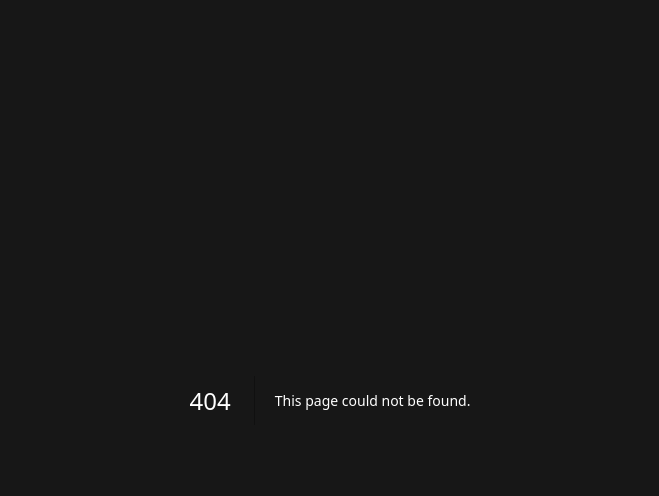
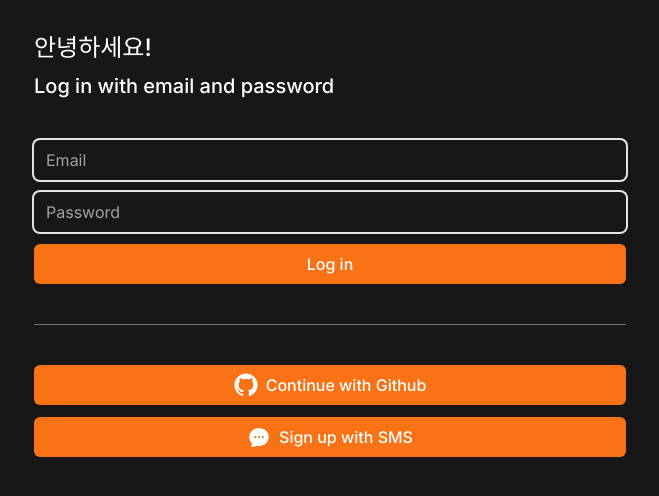
Before and after one commit to als982001/practice-carrot-market, a Next.js app: page /login in a window 1280 px wide. Before the commit this address had no page. Shown: the top 496 px of the page, without its empty margins (310-969 px from the left). Built offline with nearby package versions, Linux system fonts and the light colour scheme.

Commit message:
sms login, login 페이지

```diff
--- /dev/null
+++ b/app/login/page.tsx
@@ -0,0 +1,25 @@
+import FormInput from "@/components/FormInput";
+import FormButton from "@/components/FormButton";
+import SocialLogin from "@/components/SocialLogin";
+
+export default function Login() {
+  return (
+    <div className="flex flex-col gap-10 py-8 px-6">
+      <div className="flex flex-col gap-2 *:font-medium">
+        <h1 className="text-2xl">안녕하세요!</h1>
+        <h2 className="text-xl">Log in with email and password</h2>
+      </div>
+      <form className="flex flex-col gap-3">
+        <FormInput type="email" placeholder="Email" required errors={[]} />
+        <FormInput
+          type="password"
+          placeholder="Password"
+          required
+          errors={[]}
+        />
+        <FormButton loading={false} text="Log in" />
+      </form>
+      <SocialLogin />
+    </div>
+  );
+}
--- /dev/null
+++ b/app/sms/page.tsx
@@ -0,0 +1,28 @@
+import FormInput from "@/components/FormInput";
+import FormButton from "@/components/FormButton";
+
+export default function SMSLogin() {
+  return (
+    <div className="flex flex-col gap-10 py-8 px-6">
+      <div className="flex flex-col gap-2 *:font-medium">
+        <h1 className="text-2xl">SMS Log in</h1>
+        <h2 className="text-xl">Verify your phone number.</h2>
+      </div>
+      <form className="flex flex-col gap-3">
+        <FormInput
+          type="number"
+          placeholder="Phone number"
+          required
+          errors={[]}
+        />
+        <FormInput
+          type="number"
+          placeholder="Verification code"
+          required
+          errors={[]}
+        />
+        <FormButton loading={false} text="Verify" />
+      </form>
+    </div>
+  );
+}
--- a/components/SocialLogin.tsx
+++ b/components/SocialLogin.tsx
@@ -5,7 +5,26 @@ export default function SocialLogin() {
   return (
     <>
       <div className="w-full h-px bg-neutral-500" />
-      <div>
+      <div className="flex flex-col gap-3">
+        <Link
+          className="primary-btn flex h-10 items-center justify-center gap-2"
+          href="/github/start"
+        >
+          <svg
+            className="size-6"
+            viewBox="0 0 15 15"
+            fill="none"
+            xmlns="http://www.w3.org/2000/svg"
+          >
+            <path
+              d="M7.49933 0.25C3.49635 0.25 0.25 3.49593 0.25 7.50024C0.25 10.703 2.32715 13.4206 5.2081 14.3797C5.57084 14.446 5.70302 14.2222 5.70302 14.0299C5.70302 13.8576 5.69679 13.4019 5.69323 12.797C3.67661 13.235 3.25112 11.825 3.25112 11.825C2.92132 10.9874 2.44599 10.7644 2.44599 10.7644C1.78773 10.3149 2.49584 10.3238 2.49584 10.3238C3.22353 10.375 3.60629 11.0711 3.60629 11.0711C4.25298 12.1788 5.30335 11.8588 5.71638 11.6732C5.78225 11.205 5.96962 10.8854 6.17658 10.7043C4.56675 10.5209 2.87415 9.89918 2.87415 7.12104C2.87415 6.32925 3.15677 5.68257 3.62053 5.17563C3.54576 4.99226 3.29697 4.25521 3.69174 3.25691C3.69174 3.25691 4.30015 3.06196 5.68522 3.99973C6.26337 3.83906 6.8838 3.75895 7.50022 3.75583C8.1162 3.75895 8.73619 3.83906 9.31523 3.99973C10.6994 3.06196 11.3069 3.25691 11.3069 3.25691C11.7026 4.25521 11.4538 4.99226 11.3795 5.17563C11.8441 5.68257 12.1245 6.32925 12.1245 7.12104C12.1245 9.9063 10.4292 10.5192 8.81452 10.6985C9.07444 10.9224 9.30633 11.3648 9.30633 12.0413C9.30633 13.0102 9.29742 13.7922 9.29742 14.0299C9.29742 14.2239 9.42828 14.4496 9.79591 14.3788C12.6746 13.4179 14.75 10.7025 14.75 7.50024C14.75 3.49593 11.5036 0.25 7.49933 0.25Z"
+              fill="currentColor"
+              fillRule="evenodd"
+              clipRule="evenodd"
+            ></path>
+          </svg>
+          <span>Continue with Github</span>
+        </Link>
         <Link
           className="primary-btn flex h-10 items-center justify-center gap-2"
           href="/sms"
```
